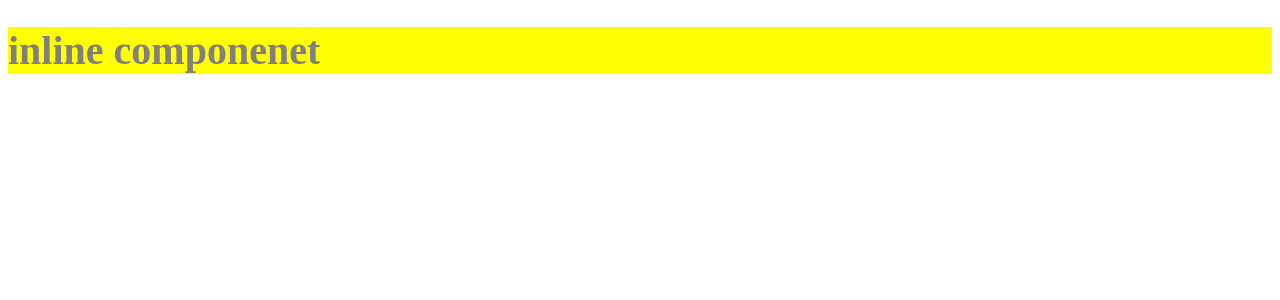
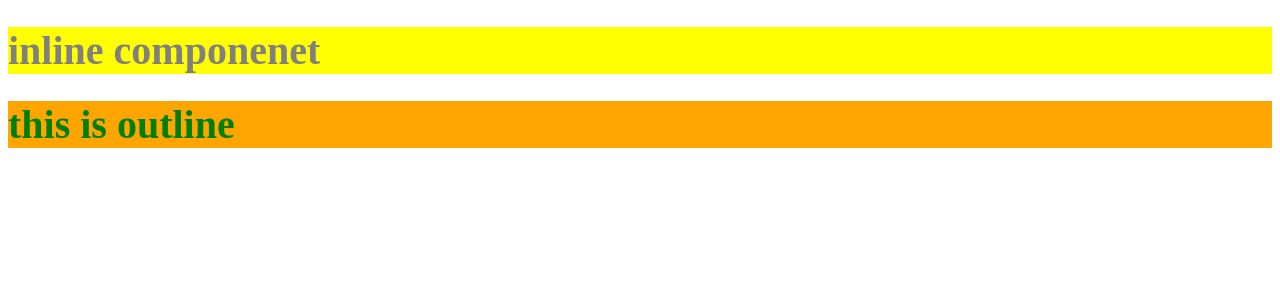
Before and after one commit to Aman-Dangol/todolist-react-js, a React (Vite) app: page / in a window 1280 px wide. Shown: the top 300 px of the page. Built offline with nearby package versions, Linux system fonts and the light colour scheme.

Commit message:
css modules

```diff
--- a/src/App.jsx
+++ b/src/App.jsx
@@ -1,10 +1,12 @@
 import Form from "./components/Form";
 import InlineComponent from "./components/IC";
+import OutlineComponent from "./components/OutlineComponent";
 export default function App() {
   return (
     <div>
       {/* <Form></Form> */}
       <InlineComponent />
+      <OutlineComponent />
     </div>
   );
 }
--- a/src/components/IC.jsx
+++ b/src/components/IC.jsx
@@ -1,10 +1,5 @@
-import "../css/style.css";
-
-const header = {
-  color: "blue",
-  fontSize: "140px",
-};
+import styles from "./IC.module.css";
 
 export default function InlineComponent() {
-  return <h1 className="header">inline componenet</h1>;
+  return <h1 className={styles.header}>inline componenet</h1>;
 }
--- /dev/null
+++ b/src/components/OutlineComponent.jsx
@@ -0,0 +1,9 @@
+import styles from "./outlineComponent.module.css";
+
+export default function OutlineComponent() {
+  return (
+    <div>
+      <h1 className={styles.header}>this is outline</h1>
+    </div>
+  );
+}
--- /dev/null
+++ b/src/components/outlineComponent.module.css
@@ -0,0 +1,5 @@
+.header {
+  color: green;
+  background-color: orange;
+  font-size: 40px;
+}
```
Also changed, not shown: src/components/IC.module.css (renamed from src/css/style.css).
